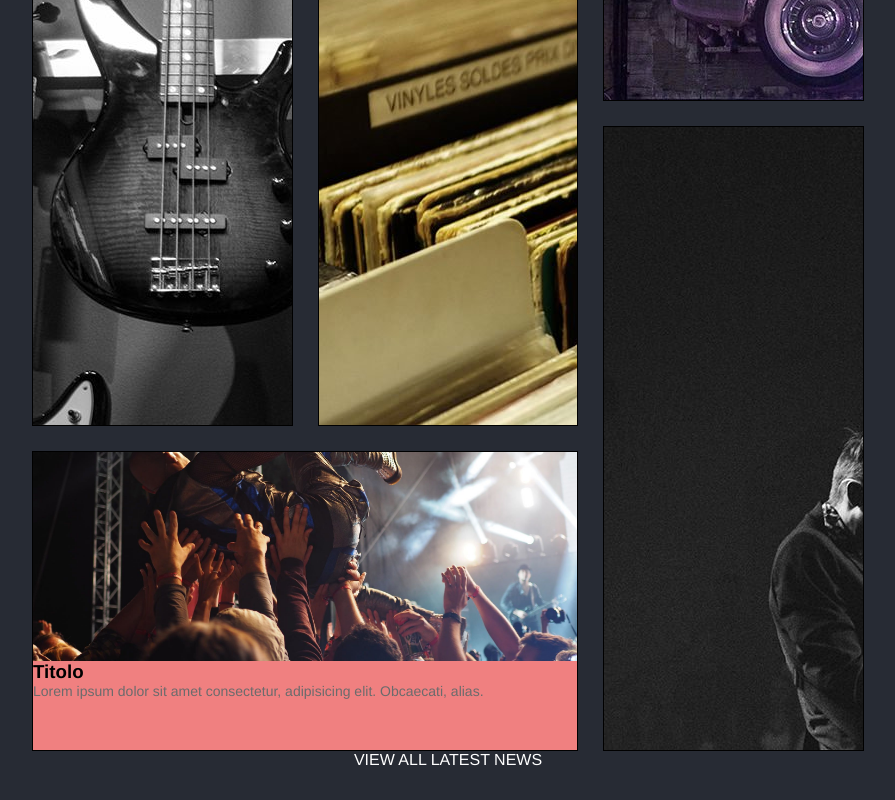
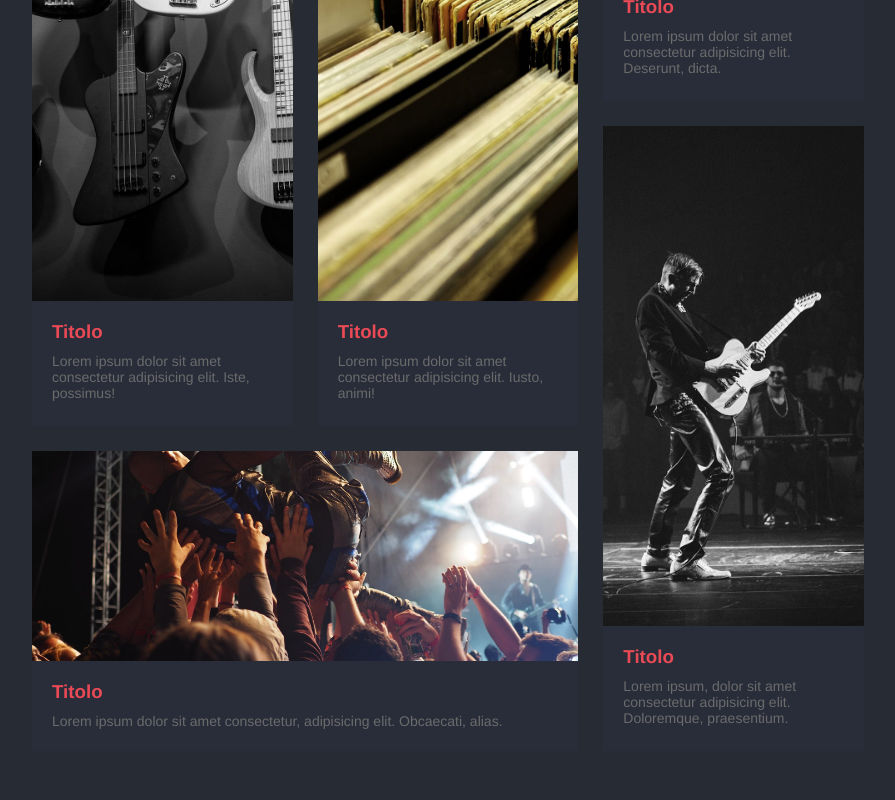
Before and after one commit to GiulianoPrimavera/proj-html-vuejs, a Vue app: page / in a window 1280 px wide. Shown: the part 2040-2840 px from the top of the page, without its empty margins (192-1087 px from the left). Built offline with nearby package versions, Linux system fonts and the light colour scheme.

Commit message:
styles the text section for the cards, styles the "view all" button

```diff
--- a/src/styles/main.scss
+++ b/src/styles/main.scss
@@ -1,8 +1,9 @@
 @import "variables.scss";
 
 .main{
+
     .main_text_section{
-        // text-align: center;
+
         display: flex;
         flex-direction: column;
         align-items: center;
@@ -10,6 +11,7 @@
         width: 50%;
         padding: 40px 0;
         position: relative;
+
         h2{
             padding: 40px 0;
             border-bottom: 1px solid $mid_gray;
@@ -18,6 +20,7 @@
             padding: 40px 0;
         }
     }
+
     .brake_red_line{
         position: absolute;
         height: 16px;
@@ -25,6 +28,7 @@
         width: 500px;
         top: 0;
     }
+
     .brake{
         background-color: $charade_2;
         display: flex;
@@ -37,18 +41,33 @@
         flex-direction: column;
         align-items: center;
         padding-bottom: 200px;
+        position: relative;
+
         .news_container{
+
             width: 65%;
             display: inline-grid;
             grid-template-columns: repeat(3, 1fr);
             grid-auto-rows: 300px;
             grid-gap: 25px;
+
             .news_card{
-                background-color: lightcoral;
-                border: 1px solid;
                 overflow: hidden;
+
+                .news_card_text_container{
+                    padding: 20px;
+                    background-color: $charade_2;
+                    h3{
+                        color: $color_red;
+                    }
+                    p{
+                        padding: 10px 0;
+                    }
+                }
+
                 &.wide_card{
                     grid-column: 1/3;
+
                     .news_card_image_container{
                         height: 70%;
                         img{
@@ -57,13 +76,30 @@
                             object-fit: cover;
                         }
                     }
+
+                    .news_card_text_container{
+                        height: 30%;
+                    }
+                }
+                &.narrow_card{
+                    .news_card_image_container{
+                        height: 80%;
+                        img{
+                            width: 100%;
+                            height: 100%;
+                            object-fit: cover;
+                        }
+                    }
+
+                    .news_card_text_container{
+                        height: 20%;
+                    }
                 }
                 &.card_2{
                     grid-column: 3/4;
                     grid-row: 1/3;
                 }
                 &.card_3, &.card_4{
-                    /* grid-column: 1/2; */
                     grid-row: 2/4;
                 }
                 &.card_6{
@@ -71,8 +107,17 @@
                     grid-row: 3/5;
                 }
 
-
             }
         }
     }
+
+    .view_button{
+        background-color: $color_red;
+        position: absolute;
+        bottom: 0;
+        left: 0;
+        right: 0;
+        padding: 50px 0;
+        text-align: center;
+    }
 }
```
